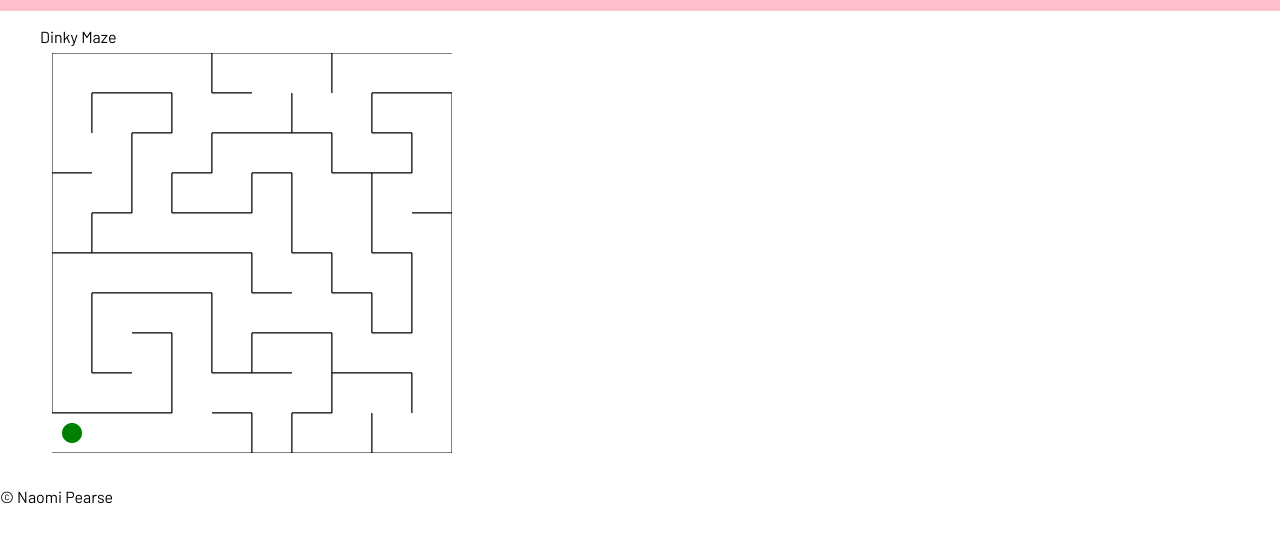
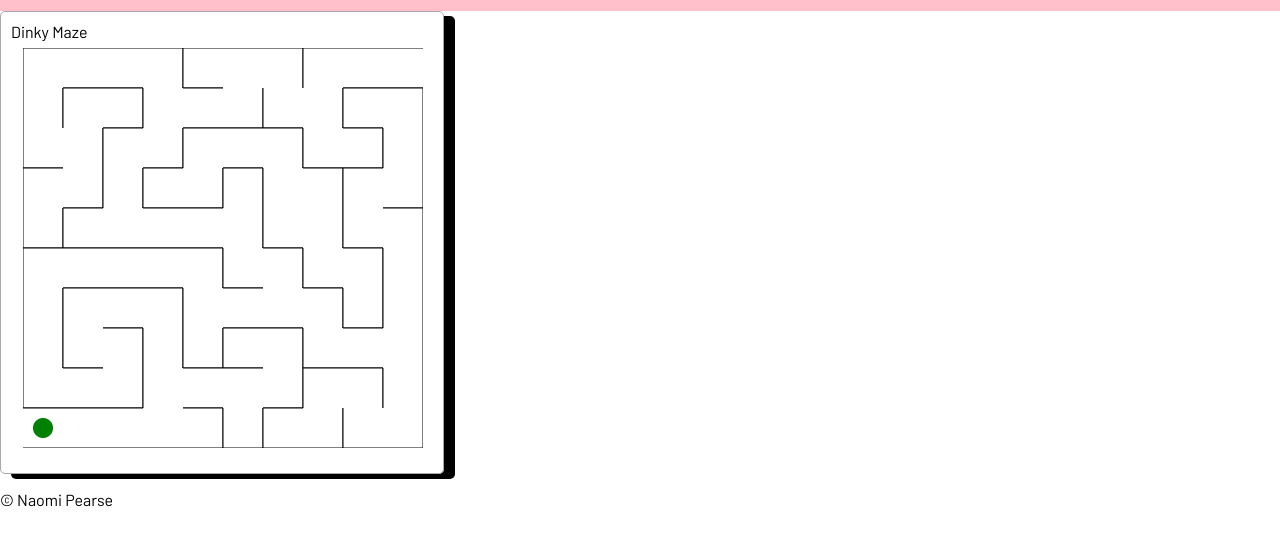
Before and after one commit to nkpe/dinky-games, a website with bundled scripts: page public/index.html in a window 1280 px wide. Shown: the part 69-614 px from the top of the page. Built offline with nearby package versions, Linux system fonts and the light colour scheme; files whose address does not match are found by name.

Commit message:
sass files set up to compiled to index.css

```diff
--- a/public/src/scripts/components/maze-game/maze.js
+++ b/public/src/scripts/components/maze-game/MazeGame.js
@@ -1,6 +1,6 @@
 'use strict';
 
-import { mazeLayout } from './maze-array.js';
+import { mazeLayout } from '../../../data/maze-array.js';
 
 
 
--- a/public/src/scripts/index.js
+++ b/public/src/scripts/index.js
@@ -1,7 +1,7 @@
 'use strict';
 console.log("index.js working");
 
-import { mazeGame } from "./components/maze-game/maze.js";
+import { mazeGame } from "./components/maze-game/MazeGame.js";
 
 import HomePage  from "./components/home-page/home-page.js";
 
--- /dev/null
+++ b/public/src/styles/sass/_HomePage.sass
@@ -0,0 +1,18 @@
+#home-page
+    display: grid
+    grid-template-columns: repeat(5, 1fr)
+
+    .home-wrapper
+        figure
+            display: flex
+            flex-direction: column
+            border: solid 1px darkgrey
+            border-radius: 5px
+            box-shadow: 11px 5px 0px
+            margin: 0px
+            padding: 10px
+            box-sizing: border-box
+
+            // .fig-caption
+
+            // img
--- a/public/src/styles/maze-game.sass
+++ b/public/src/styles/sass/_MazeGame.sass
@@ -1,5 +1,3 @@
-@use 'index'
-
 #maze-section
     display: flex
     justify-content: center
--- a/public/src/styles/index.sass
+++ b/public/src/styles/sass/index.sass
@@ -1,3 +1,6 @@
+
+@use 'HomePage'
+@use 'MazeGame'
 
 $body-font: 'Barlow', sans-serif
 $header-font: 'Silkscreen', cursive
```
Also changed, not shown: public/src/data/maze-array.js (renamed from public/src/scripts/components/maze-game/maze-array.js), public/src/styles/index.css, 1 other file.
